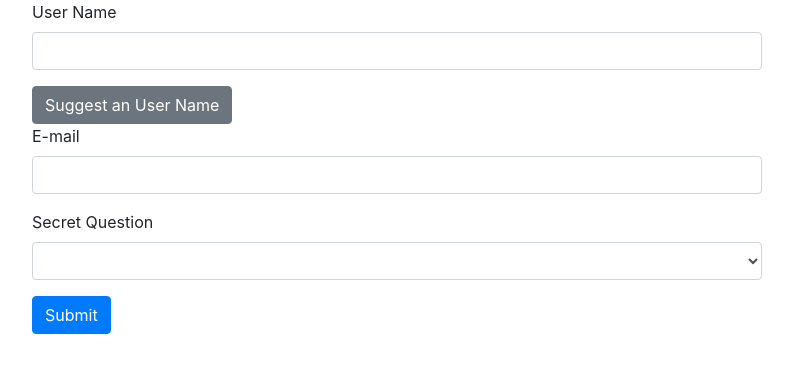
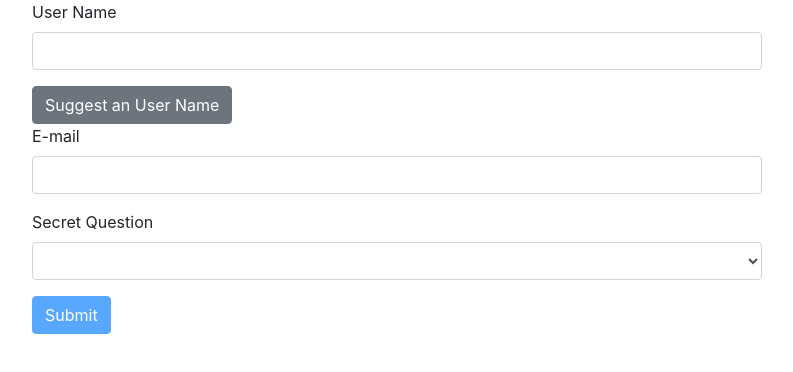
Before and after one commit to FoxGeoff/recipe, an Angular app: page / in a window 1280 px wide. Shown: the top 372 px of the page, without its empty margins (53-846 px from the left). Built offline with nearby package versions, Linux system fonts and the light colour scheme.

Commit message:
Add validation 'required'

```diff
--- a/src/app/app.component.html
+++ b/src/app/app.component.html
@@ -15,13 +15,13 @@
         <div id="user-data">
           <div class="form-group">
             <label for="userName">User Name</label>
-            <input type="text" id="userName" class="form-control" name="useName" ngModel/>
+            <input type="text" id="userName" class="form-control" name="useName" ngModel required/>
           </div>
           <button class="btn btn btn-secondary">Suggest an User Name</button>
 
           <div class="form-group">
             <label for="email">E-mail</label>
-            <input type="text" id="email" class="form-control"  name="email" ngModel/>
+            <input type="text" id="email" class="form-control"  name="email" ngModel required email/>
           </div>
         </div>
 
@@ -33,7 +33,11 @@
           </select>
         </div>
 
-        <button class="btn btn-primary" type="submit">Submit</button>
+        <button
+        class="btn btn-primary"
+        type="submit"
+        [disabled]="!f.valid"
+        >Submit</button>
       </form>
     </div>
   </div>
```
Also changed, not shown: 1 other file (tests, documents, lock files or other folders).
